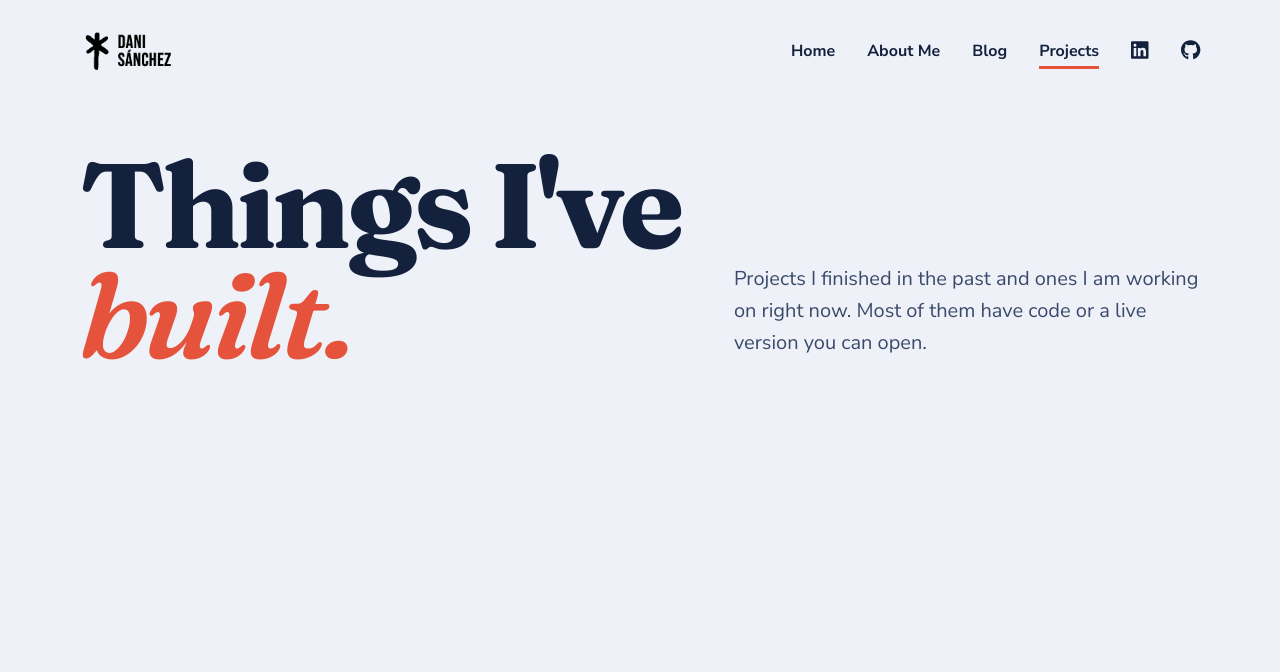
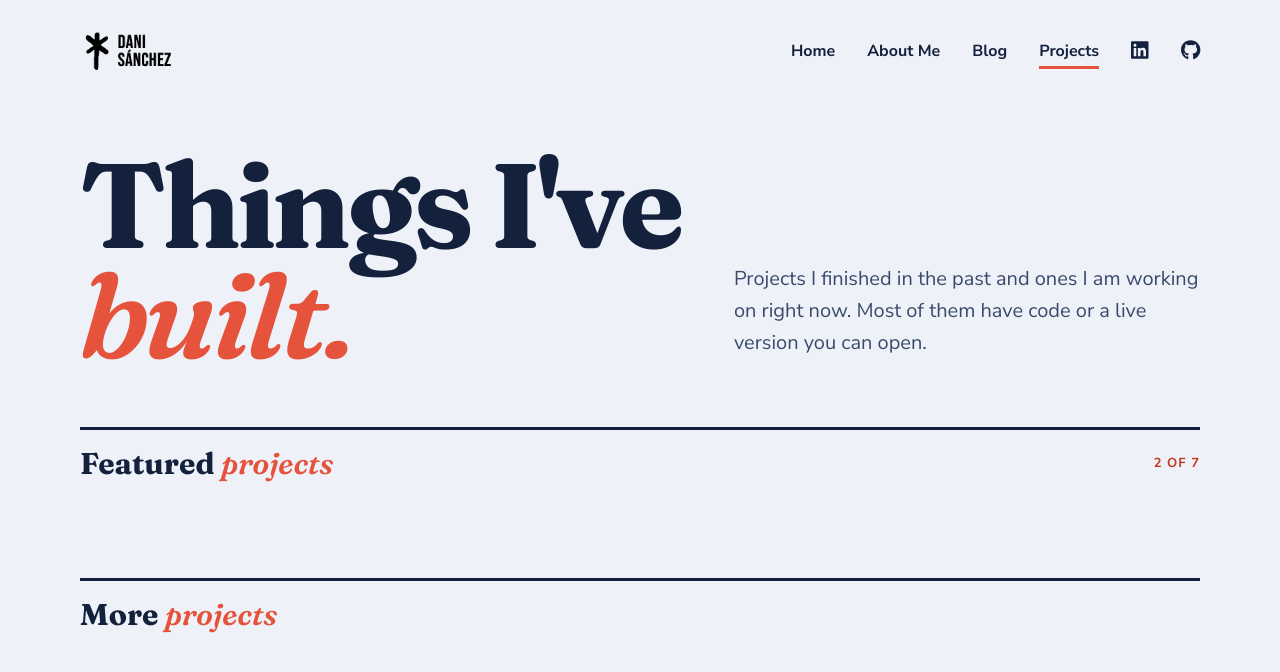
Before and after one commit to DaniSanchez01/personal-webpage, a React (Vite) app: page /projects in a window 1280 px wide. Shown: the top 672 px of the page. Built offline with nearby package versions, Linux system fonts and the light colour scheme; no server answers.

Commit message:
projects section titles
Co-Authored-By: Claude Opus 5.5 <noreply@anthropic.com>

```diff
--- /dev/null
+++ b/src/app/components/projectsSectionTitle/projectsSectionTitle.css
@@ -0,0 +1,34 @@
+.cst-projects-section-title {
+  display: flex;
+  align-items: center;
+  justify-content: space-between;
+  gap: 16px;
+  padding-top: 14px;
+  border-top: 3px solid var(--cst-palette2-6);
+}
+
+.cst-projects-section-title-text {
+  margin: 0;
+  font-family: var(--cst-font-display);
+  font-size: 26px;
+  font-weight: 700;
+}
+
+.cst-projects-section-title-aside {
+  flex: none;
+  color: var(--cst-palette2-8);
+  font-size: 13px;
+  font-weight: 700;
+  letter-spacing: 0.08em;
+  text-transform: uppercase;
+}
+
+@media (min-width: 768px) {
+  .cst-projects-section-title {
+    padding-top: 16px;
+  }
+
+  .cst-projects-section-title-text {
+    font-size: 30px;
+  }
+}
--- /dev/null
+++ b/src/app/components/projectsSectionTitle/projectsSectionTitle.tsx
@@ -0,0 +1,21 @@
+import { ReactNode } from 'react';
+import './projectsSectionTitle.css';
+
+interface ProjectsSectionTitleProps {
+  children: ReactNode;
+  /** Short note aligned to the right, e.g. a counter. */
+  aside?: string;
+}
+
+function ProjectsSectionTitle({ children, aside }: ProjectsSectionTitleProps) {
+  return (
+    <div className="cst-projects-section-title">
+      <h2 className="cst-projects-section-title-text">{children}</h2>
+      {aside && (
+        <span className="cst-projects-section-title-aside">{aside}</span>
+      )}
+    </div>
+  );
+}
+
+export default ProjectsSectionTitle;
--- a/src/app/pages/projects/projects.css
+++ b/src/app/pages/projects/projects.css
@@ -22,6 +22,14 @@
   color: var(--cst-palette2-gray);
 }
 
+.cst-projects-featured {
+  margin-top: 44px;
+}
+
+.cst-projects-more {
+  margin-top: 64px;
+}
+
 @media (min-width: 768px) {
   .cst-projects {
     padding-bottom: 110px;
@@ -38,6 +46,14 @@
   .cst-projects-intro {
     max-width: 560px;
     font-size: 20px;
+  }
+
+  .cst-projects-featured {
+    margin-top: 56px;
+  }
+
+  .cst-projects-more {
+    margin-top: 96px;
   }
 }
 
--- a/src/app/pages/projects/projects.tsx
+++ b/src/app/pages/projects/projects.tsx
@@ -1,6 +1,13 @@
+import ProjectsSectionTitle from '../../components/projectsSectionTitle/projectsSectionTitle';
+import { PROJECTS } from './projects.fixture';
+import { sortByNewest } from './projects.utils';
 import './projects.css';
 
 function Projects() {
+  const projects = sortByNewest(PROJECTS);
+  const featuredProjects = projects.filter((project) => project.featured);
+  const otherProjects = projects.filter((project) => !project.featured);
+
   return (
     <div className="cst-container cst-projects">
       <section className="cst-projects-hero">
@@ -12,6 +19,22 @@ function Projects() {
           Most of them have code or a live version you can open.
         </p>
       </section>
+
+      <section className="cst-projects-featured">
+        <ProjectsSectionTitle
+          aside={`${featuredProjects.length} of ${projects.length}`}
+        >
+          Featured <em className="cst-accent-word">projects</em>
+        </ProjectsSectionTitle>
+      </section>
+
+      {otherProjects.length > 0 && (
+        <section className="cst-projects-more">
+          <ProjectsSectionTitle>
+            More <em className="cst-accent-word">projects</em>
+          </ProjectsSectionTitle>
+        </section>
+      )}
     </div>
   );
 }
```
